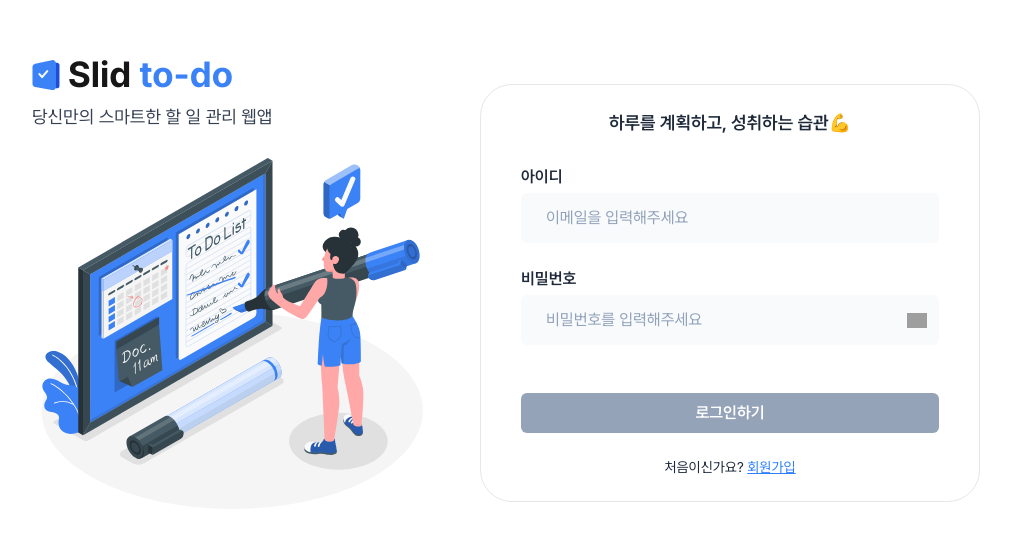
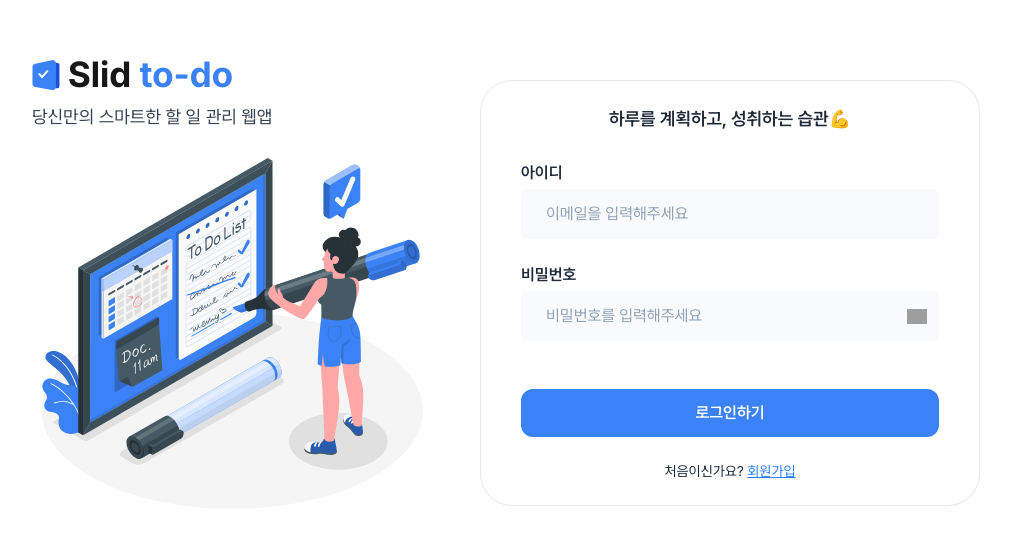
Before and after one commit to slid-to-do/slid-to-do-fe, a Next.js app: page /login in a window 1280 px wide. Shown: the part 107-652 px from the top of the page, without its empty margins (134-1145 px from the left). Built offline with nearby package versions, Linux system fonts and the light colour scheme; grey boxes are pictures that could not be loaded.

Commit message:
style: input-form에 buttonStyle로 스타일 통일

```diff
--- a/src/components/common/input-form.tsx
+++ b/src/components/common/input-form.tsx
@@ -7,6 +7,7 @@ import clsx from 'clsx'
 import InputStyle from '../style/input-style'
 
 import type {InputFormProperties} from '@/types/login'
+import ButtonStyle from '../style/button-style'
 
 const InputForm = <T extends Record<string, unknown>>({
     fields,
@@ -18,6 +19,7 @@ const InputForm = <T extends Record<string, unknown>>({
     handleSubmit,
     onSubmit,
     validationRules,
+    isValid,
 }: InputFormProperties<T>) => {
     return (
         <div className="flex flex-col items-center justify-center bg-white px-4">
@@ -46,15 +48,16 @@ const InputForm = <T extends Record<string, unknown>>({
                     </div>
                 ))}
 
-                <button
+                <ButtonStyle
                     type="submit"
-                    className={clsx(
-                        'w-full py-2 mt-6 rounded-md text-white font-semibold',
-                        'bg-custom_slate-400 hover:bg-custom_slate-500 transition-colors',
-                    )}
+                    size="full"
+                    color="default"
+                    disabled={isValid === false}
+                    aria-disabled={isValid === false}
+                    className="mt-6"
                 >
                     {submitText}
-                </button>
+                </ButtonStyle>
             </form>
 
             <div className="mt-6 text-sm text-custom_slate-800">
```
